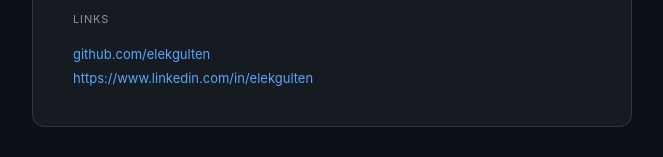
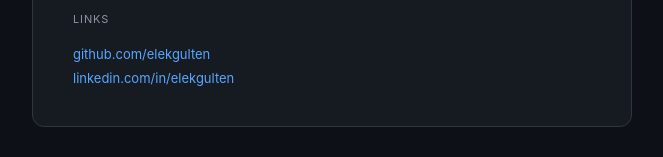
Before and after one commit to elekgulten/elekgulten.github.io, a plain HTML site: page index.html in a window 1280 px wide. Shown: the part 640-797 px from the top of the page, without its empty margins (308-971 px from the left). Drawn offline with Linux system fonts and the light colour scheme.

Commit message:
Update index.html

```diff
--- a/index.html
+++ b/index.html
@@ -137,7 +137,7 @@
     <div class="links">
       <p class="section-title">Links</p>
       <a href="https://github.com/elekgulten">github.com/elekgulten</a>
-      <a href="#">https://www.linkedin.com/in/elekgulten</a>
+      <a href="https://www.linkedin.com/in/elekgulten">linkedin.com/in/elekgulten</a>
     </div>
   </div>
 </body>
```
